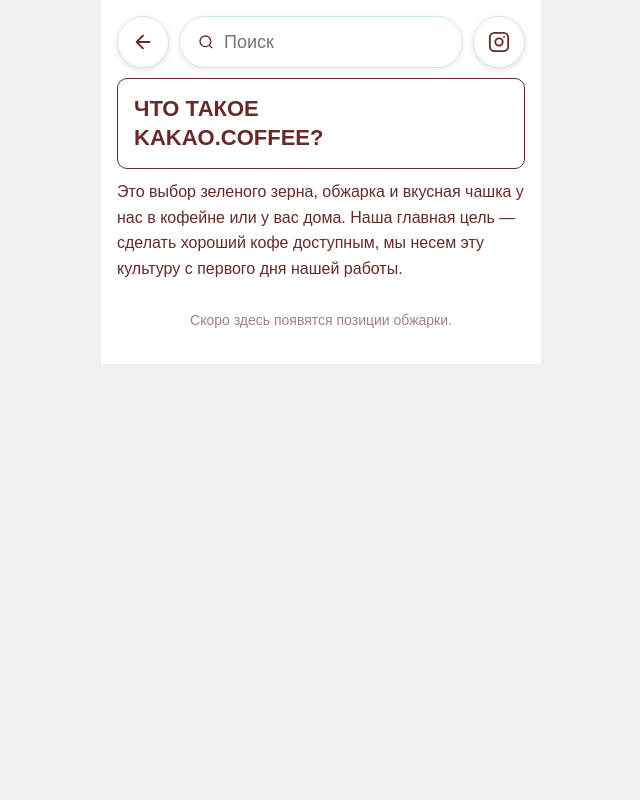
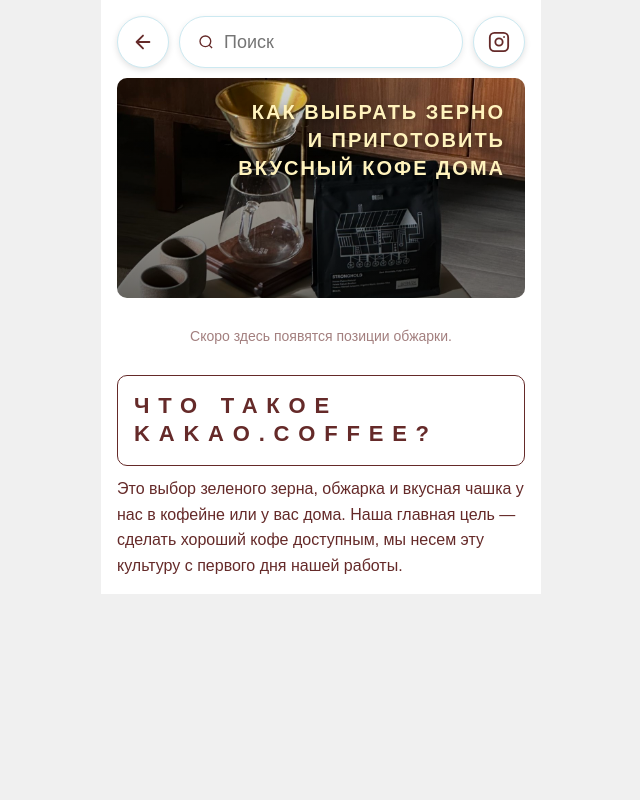
Before and after one commit to poweredbyskx/webmenu, a Django app: page /ru/roasted/ in a window 1280 px wide. Shown: the whole page, without its empty margins (319-959 px from the left). Run offline with Django 5.2, Linux system fonts and the light colour scheme; data that the repository does not hold is empty.

Commit message:
добавить баннер beans и страницу /beans/

```diff
--- a/menu/urls.py
+++ b/menu/urls.py
@@ -1,5 +1,5 @@
 from django.urls import path
-from .views import HomeView, MenuView, CategoryView, SearchView, RoastedView, search_api
+from .views import HomeView, MenuView, CategoryView, SearchView, RoastedView, BeansView, search_api
 
 urlpatterns = [
     path("", HomeView.as_view(), name="home"),
@@ -7,6 +7,7 @@ urlpatterns = [
     path("menu/<slug:slug>/", CategoryView.as_view(), name="category"),
     path("search/", SearchView.as_view(), name="search"),
     path("roasted/", RoastedView.as_view(), name="roasted"),
+    path("beans/", BeansView.as_view(), name="beans"),
 
     path("api/search/", search_api, name="search_api"),
 ]
--- a/menu/views.py
+++ b/menu/views.py
@@ -163,3 +163,7 @@ class RoastedView(TemplateView):
         ctx = super().get_context_data(**kwargs)
         ctx["coffees"] = RoastedCoffee.objects.filter(is_active=True)
         return ctx
+
+
+class BeansView(TemplateView):
+    template_name = "pages/beans.html"
--- a/static/menu/css/style.css
+++ b/static/menu/css/style.css
@@ -513,6 +513,7 @@ img {
   text-transform: uppercase;
   color: var(--primary);
   line-height: 1.3;
+  letter-spacing: 0.40em;
 }
 
 .roasted-desc {
@@ -643,3 +644,44 @@ img {
 * {
   -webkit-tap-highlight-color: transparent;
 }
+
+/* =====================
+   BEANS BANNER
+   ===================== */
+
+.beans-banner {
+  display: block;
+  position: relative;
+  border-radius: var(--radius-lg);
+  overflow: hidden;
+  text-decoration: none;
+  height: 220px;
+}
+
+.beans-banner__img {
+  width: 100%;
+  height: 100%;
+  object-fit: cover;
+  display: block;
+}
+
+.beans-banner__overlay {
+  position: absolute;
+  inset: 0;
+  background: linear-gradient(to bottom, rgba(0,0,0,0.15), rgba(0,0,0,0.55));
+  display: flex;
+  align-items: flex-start;
+  justify-content: flex-end;
+  padding: 20px;
+}
+
+.beans-banner__text {
+  color: #fff3bd;
+  font-size: 20px;
+  font-weight: 700;
+  text-transform: uppercase;
+  text-align: right;
+  line-height: 1.4;
+  letter-spacing: 0.10em;
+  text-shadow: 0 2px 8px rgba(0,0,0,0.4);
+}
--- a/static/menu/css/theme.css
+++ b/static/menu/css/theme.css
@@ -8,6 +8,6 @@
   --card-yellow: #fff3bd;
   --white:       #ffffff;
 
-  --radius-lg:   20px;
+  --radius-lg:   10px;
   --radius-pill: 50px;
 }
--- a/templates/pages/roasted.html
+++ b/templates/pages/roasted.html
@@ -31,21 +31,17 @@
       </svg>
     </a>
   </header>
-
-  <!-- Заголовок страницы -->
-  <div class="roasted-title-box">
-    <p class="roasted-title">ЧТО ТАКОЕ<br>KAKAO.COFFEE?</p>
-  </div>
-
-  <!-- Описание -->
-  <p class="roasted-desc">
-    Это выбор зеленого зерна, обжарка и вкусная чашка у нас в кофейне или у вас дома.
-    Наша главная цель — сделать хороший кофе доступным, мы несем эту культуру с первого дня нашей работы.
-  </p>
-
-  <!-- Карточки зерна -->
+<!-- Баннер → /beans/ -->
+  <a href="{% url 'beans' %}" class="beans-banner">
+    <img src="{% static 'menu/images/9b418064cf47d3dd8b630ae74bc3af5a.jpg' %}"
+         alt="Как выбрать зерно"
+         class="beans-banner__img">
+    <div class="beans-banner__overlay">
+      <p class="beans-banner__text">КАК ВЫБРАТЬ ЗЕРНО<br>И ПРИГОТОВИТЬ<br>ВКУСНЫЙ КОФЕ ДОМА</p>
+    </div>
+  </a>
+    <!-- Карточки зерна -->
   {% if coffees %}
-    <p class="roasted-section-title">Три составляющие отличной чашки кофе.</p>
     <div class="roasted-grid">
       {% for coffee in coffees %}
       <div class="roasted-card">
@@ -76,6 +72,16 @@
   {% else %}
     <p class="roasted-empty">Скоро здесь появятся позиции обжарки.</p>
   {% endif %}
+  <!-- Заголовок страницы -->
+  <div class="roasted-title-box">
+    <p class="roasted-title">ЧТО ТАКОЕ<br>KAKAO.COFFEE?</p>
+  </div>
+
+  <!-- Описание -->
+  <p class="roasted-desc">
+    Это выбор зеленого зерна, обжарка и вкусная чашка у нас в кофейне или у вас дома.
+    Наша главная цель — сделать хороший кофе доступным, мы несем эту культуру с первого дня нашей работы.
+  </p>
 
 </div>
 {% endblock %}
```
Also changed, not shown: templates/pages/beans.html (added, +31 -0 lines), static/menu/images/9b418064cf47d3dd8b630ae74bc3af5a.jpg (added).
